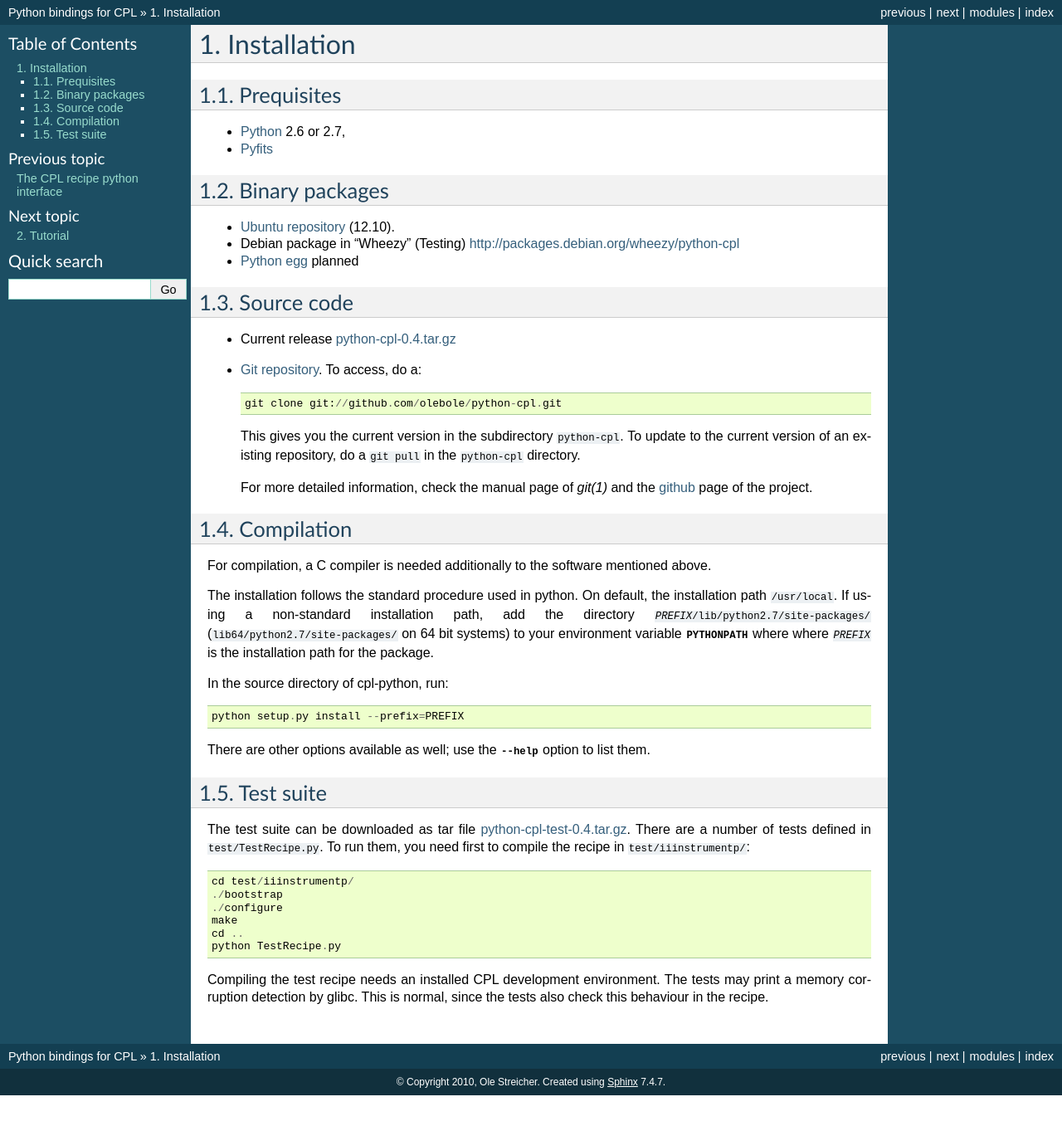
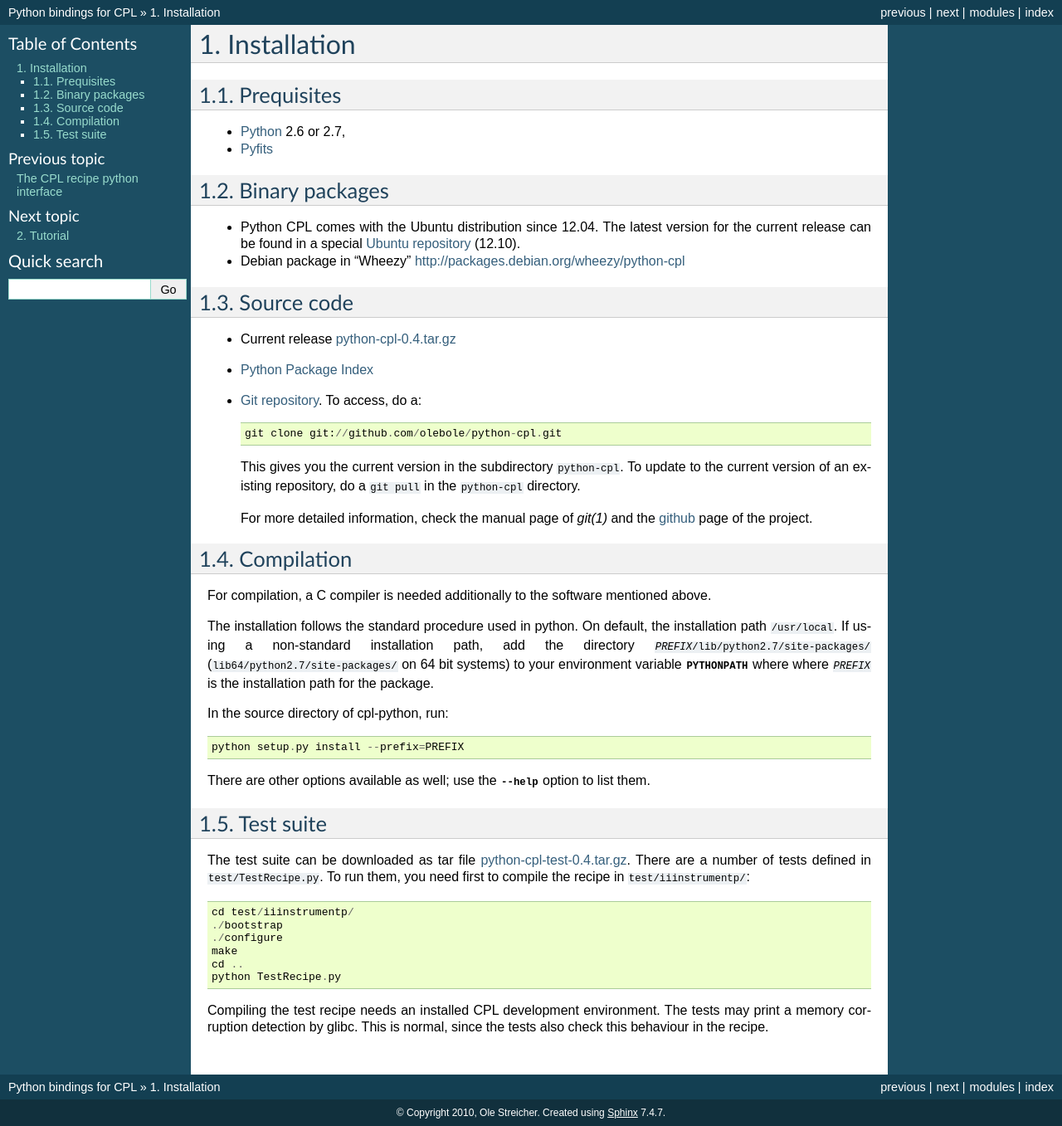
Before and after one commit to olebole/python-cpl, a Sphinx documentation site: the page built from doc/install.rst, in a window 1280 px wide. Shown: the whole page at 83% size. Built offline with Sphinx 7.4.7, drawn with Linux system fonts in a browser that asks for light colours; the version number is read from the project's files by our own code; before the commit the page ends 1320 px from its top, so only the background shows below that.

Commit message:
Documentation fixes

```diff
--- a/doc/install.rst
+++ b/doc/install.rst
@@ -10,16 +10,19 @@ Prequisites
 Binary packages
 ---------------
 
-* `Ubuntu repository <https://launchpad.net/~olebole/+archive/astro-quantal>`_
-  (12.10).
-* Debian package in "Wheezy" (Testing)
+* Python CPL comes with the Ubuntu distribution since 12.04. The latest
+  version for the current release can be found in a special `Ubuntu repository
+  <https://launchpad.net/~olebole/+archive/astro-quantal>`_ (12.10).
+* Debian package in "Wheezy"
   `<http://packages.debian.org/wheezy/python-cpl>`_
-* `Python egg <http://peak.telecommunity.com/DevCenter/EasyInstall>`_ planned
 
 Source code
 -----------
 
 * Current release `python-cpl-0.4.tar.gz <http://www.aip.de/~oles/python-cpl/python-cpl-0.4.tar.gz>`_
+
+* `Python Package Index <http://pypi.python.org/pypi/python-cpl/>`_
+
 * `Git repository <http://github.com/olebole/python-cpl>`_. To access, do a::
 
     git clone git://github.com/olebole/python-cpl.git
--- a/doc/restrictions.rst
+++ b/doc/restrictions.rst
@@ -36,7 +36,7 @@ Technical Background
 --------------------
 
 CPL recipes register all their parameter definitions with the CPL function
-:func:`cpl_parameterlist_append()`. All registeres parameters may be retrieved
+:func:`cpl_parameterlist_append()`. All registered parameters may be retrieved
 from the recipe structure as a structure which contains all defined
 parameters.
 
```
Also changed, not shown: 3 other files.
